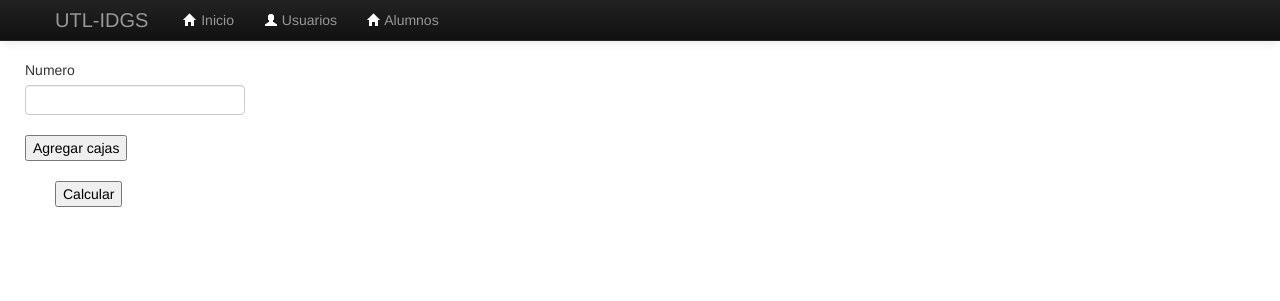
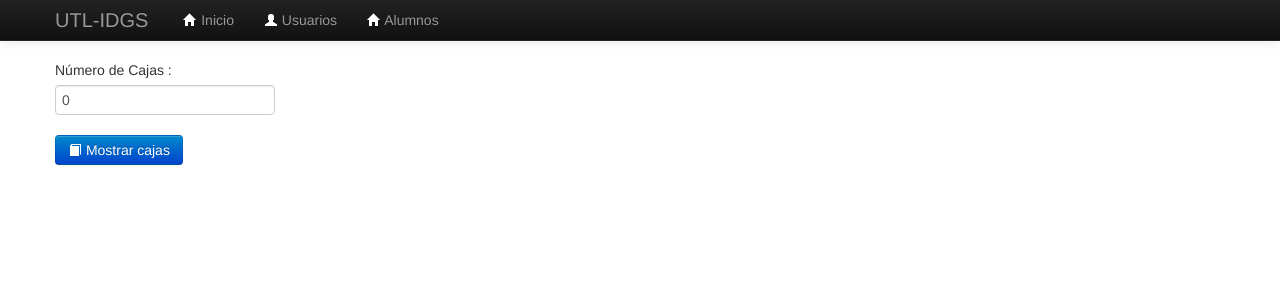
Before and after one commit to IDGS-801-19002027/IDGS-801-19002027-IDGS801-Flask2, a Flask app: page /cajasDinamicas in a window 1280 px wide. Shown: the top 301 px of the page. Run offline with Flask 2, Linux system fonts and the light colour scheme; some libraries are stand-ins or nearby versions.

Commit message:
Sesión del 20 de febrero del 2023

```diff
--- a/app.py
+++ b/app.py
@@ -10,29 +10,43 @@ def calcular():
 
 @app.route("/cajasDinamicas",methods=['GET', 'POST'])
 def cajasDinamicas():
-    reg_cajas = forms.BoxForm(request.form)
+    #reg_cajas = forms.BoxForm(request.form)
     num = 0
     if request.method == 'POST':
-        # Con la propiedad data se obtiene el valor del campo
-        num = reg_cajas.numero.data
+        # Con la propiedad data se obtiene el valor del campo num = reg_cajas.numero.data
+        num = int(request.form.get('numero'))
 
-    return render_template("cajasDinamicas.html", form=reg_cajas, num = num)
+    return render_template("cajasDinamicas.html", num = num)
 
-@app.route("/resultados",methods=['GET','POST'])
+@app.route("/resultados", methods=['GET','POST'])
 def resultados():
-    prom = 0
-    min = 0
-    max = 0
-    if request.method == 'POST':
 
-        print(prom)
-        print(min)
-        n1 = request.form['cajasVacias']
+    numeros = []
+    numRepetidos = []
+    cantNumeros = []
+    st = ""
+    suma= 0
+    # Mostrar la lista de todos los números
+    for num in request.form:
+            numeros.append(int(request.form.get(num)))
+
+    # Promedio
+    for num in numeros:
+        suma = suma + num
+
+    totalNumeros = len(numeros)
+    promedio = suma / totalNumeros
+    # Números repetidos
+    for i in numeros:
+        veces = int(numeros.count(i))
+        if veces > 1:
+            if i not in numRepetidos:
+                numRepetidos.append(i)
+                cantNumeros.append(veces)
+                st += str(i)+"-->"+str(veces)+" veces"
 
 
-    return render_template("resultados.html", prom = prom, max = max, min = min)
-
-
+    return render_template("resultados.html", numeros = numeros, st=st, promedio = promedio, minNum=min(numeros), maxNum=max(numeros))
 
 @app.route("/Alumnos", methods=['GET', 'POST'])
 def alumnos():
--- a/forms.py
+++ b/forms.py
@@ -12,5 +12,5 @@ class UserForm(Form):
     email = EmailField('Correo')
 
 class BoxForm(Form):
-    numero = IntegerField('Numero')
-    cajasVacias = IntegerField('Numero')
+    numero = IntegerField('Número')
+    cajasVacias = StringField('Número')
--- a/templates/_macros.html
+++ b/templates/_macros.html
@@ -19,3 +19,20 @@
     </div>
 
 {% endmacro %}
+
+{%macro render_cajas(numero)%}
+<div class="form-group">
+  <label for="numero{{numero+1}}" class="control-label">Número {{numero+1}} :</label>
+  <input type="number", name="numero{{numero+1}}" value=0>
+</div>
+{%endmacro%}
+
+{%macro render_simple_text(type, result)%}
+<p>El {{type}} es: {{result}} </p>
+{%endmacro%}
+
+{%macro repeat_nums(repeat)%}
+  {%if repeat[1] > 1%}
+  <p>El número {{repeat[0]}} se repitió {{repeat[1]}} veces. </p>
+  {%endif%}
+{%endmacro%}
--- a/templates/cajasDinamicas.html
+++ b/templates/cajasDinamicas.html
@@ -1,25 +1,35 @@
 {% extends "layout.html" %}
 
-{%block content%}
+{% block content %}
 
 <div class="col-xs-6">
-    {% from "_macros.html" import render_field %}
-    <form action="" method="post">
-        <div class="row control-group">
-            <div class="form-group">
-                {{ render_field(form.numero) }}
+    <form class="from-horizontal" name="form1" action="/cajasDinamicas" method="post">
+        <div class="control-group">
+            <label for="numero" class="control-label">Número de Cajas :</label>
+            <div class="controls">
+                <input type="number" name="numero" value={{num}}>
             </div>
-            <input type="submit" value="Agregar cajas">
+        </div>
+        <div class="control-group">
+            <div class="controls">
+                <button type="submit" class="btn btn-default btn-primary">
+                    <i class="icon-book icon-white"></i> Mostrar cajas
+                </button>
+            </div>
         </div>
     </form>
-    <form action="/resultados">
-        <!-- <h3>Número: {{num}}</h3> -->
-        {% for i in range(0, num) %}
-        {{ render_field(form.cajasVacias) }}
+    {% from "_macros.html" import render_cajas %}
+
+    {% if num > 0 %}
+    <form class="from-horizontal" name="form2" action="/resultados" method="post">
+        {% for n in range(num) %}
+        <div class="control-group">
+            {{ render_cajas(n) }}
+        </div>
         {% endfor %}
-        <input type="submit" value="Calcular">
+        <input class="btn btn-secondary btn-lg" type="submit" value="Calcular">
     </form>
+    {% endif %}
 </div>
 
-
-{%endblock%}
+{% endblock %}
```
Also changed, not shown: templates/resultados.html (+5 -3 lines).
